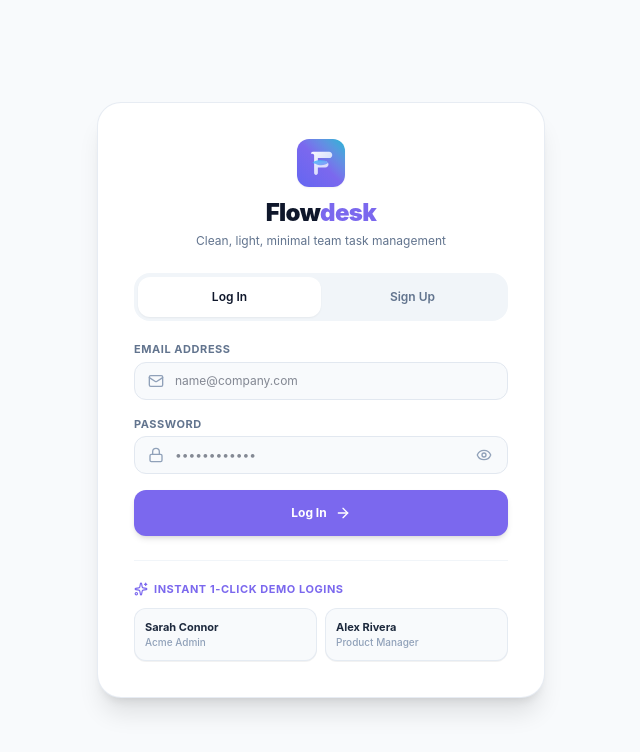
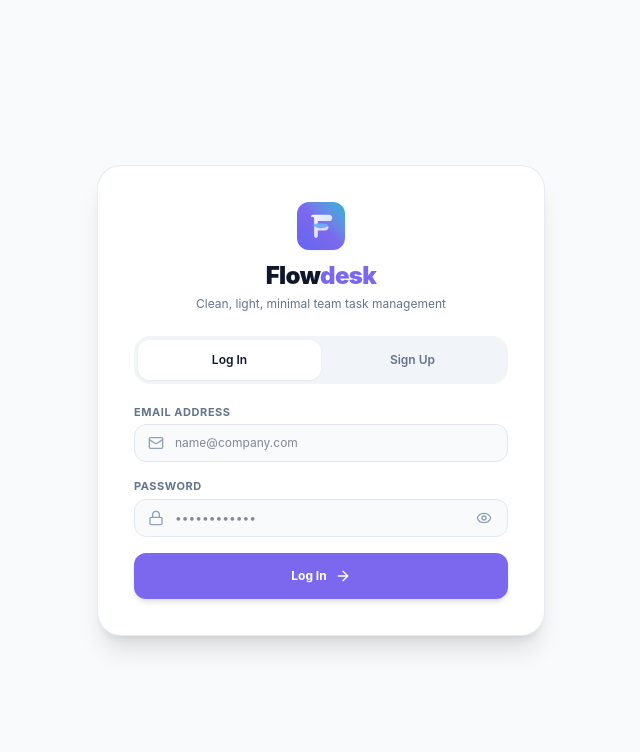
Before and after one commit to abdulsamad1366/TASK-MANEGEMENT, a Next.js app in the folder frontend/: page / in a window 1280 px wide. Shown: the top 752 px of the page, without its empty margins (319-959 px from the left). Built offline with nearby package versions, Linux system fonts and the light colour scheme.

Commit message:
feat: wipe dummy data, remove demo login buttons, and ready application for real production use

```diff
--- a/frontend/src/components/AuthModal.tsx
+++ b/frontend/src/components/AuthModal.tsx
@@ -2,7 +2,7 @@
 
 import React, { useState } from 'react';
 import { useAuth } from '../context/AuthContext';
-import { Lock, Mail, User as UserIcon, ArrowRight, Sparkles } from 'lucide-react';
+import { Lock, Mail, User as UserIcon, ArrowRight } from 'lucide-react';
 import { FlowdeskLogo } from './FlowdeskLogo';
 
 export const AuthModal: React.FC = () => {
@@ -32,18 +32,6 @@ export const AuthModal: React.FC = () => {
     }
   };
 
-  const handleQuickLogin = async (demoEmail: string) => {
-    setIsLoading(true);
-    setError('');
-    try {
-      await login({ email: demoEmail, password: 'Password123!' });
-    } catch (err: any) {
-      setError(err.message || 'Demo login failed');
-    } finally {
-      setIsLoading(false);
-    }
-  };
-
   return (
     <div className="fixed inset-0 z-50 flex items-center justify-center p-4 bg-slate-900/40 backdrop-blur-[2px] select-none">
       <div className="relative w-full max-w-md bg-white border border-slate-200/80 rounded-3xl shadow-2xl overflow-hidden p-8">
@@ -56,51 +44,6 @@ export const AuthModal: React.FC = () => {
           <p className="text-xs text-slate-500 mt-1">
             Clean, light, minimal team task management
           </p>
-        </div>
-
-        {/* 1-Click Demo Accounts */}
-        <div className="mb-6 p-3 rounded-2xl bg-purple-50/60 border border-purple-100">
-          <div className="flex items-center gap-1.5 text-[11px] font-bold text-[#7B68EE] uppercase tracking-wider mb-2">
-            <Sparkles className="w-3.5 h-3.5" />
-            <span>Instant Demo Accounts (Click to log in)</span>
-          </div>
-          <div className="grid grid-cols-2 gap-2">
-            <button
-              type="button"
-              onClick={() => handleQuickLogin('admin@acme.com')}
-              className="text-left p-2 rounded-xl bg-white border border-slate-200/80 hover:border-[#7B68EE] transition text-[11px] shadow-2xs"
-            >
-              <div className="font-bold text-slate-800 truncate">Sarah Connor</div>
-              <div className="text-[10px] text-[#7B68EE] font-semibold">Admin Role</div>
-            </button>
-
-            <button
-              type="button"
-              onClick={() => handleQuickLogin('manager@acme.com')}
-              className="text-left p-2 rounded-xl bg-white border border-slate-200/80 hover:border-[#7B68EE] transition text-[11px] shadow-2xs"
-            >
-              <div className="font-bold text-slate-800 truncate">Alex Rivera</div>
-              <div className="text-[10px] text-amber-500 font-semibold">Manager Role</div>
-            </button>
-
-            <button
-              type="button"
-              onClick={() => handleQuickLogin('priya@acme.com')}
-              className="text-left p-2 rounded-xl bg-white border border-slate-200/80 hover:border-[#7B68EE] transition text-[11px] shadow-2xs"
-            >
-              <div className="font-bold text-slate-800 truncate">Priya Patel</div>
-              <div className="text-[10px] text-slate-400 font-medium">Product / Member</div>
-            </button>
-
-            <button
-              type="button"
-              onClick={() => handleQuickLogin('david@acme.com')}
-              className="text-left p-2 rounded-xl bg-white border border-slate-200/80 hover:border-[#7B68EE] transition text-[11px] shadow-2xs"
-            >
-              <div className="font-bold text-slate-800 truncate">David Chen</div>
-              <div className="text-[10px] text-emerald-600 font-semibold">Tech Lead</div>
-            </button>
-          </div>
         </div>
 
         {/* Tab Toggle: Sign In vs Sign Up */}
--- a/frontend/src/components/AuthScreen.tsx
+++ b/frontend/src/components/AuthScreen.tsx
@@ -1,6 +1,6 @@
 import React, { useState } from 'react';
 import { useAuth } from '../context/AuthContext';
-import { Lock, Mail, User as UserIcon, ArrowRight, Sparkles, Eye, EyeOff } from 'lucide-react';
+import { Lock, Mail, User as UserIcon, ArrowRight, Eye, EyeOff } from 'lucide-react';
 import { FlowdeskLogo } from './FlowdeskLogo';
 
 interface AuthScreenProps {
@@ -61,22 +61,6 @@ export const AuthScreen: React.FC<AuthScreenProps> = ({
       }
     } catch (err: any) {
       setError(err.message || 'Authentication failed. Please check your credentials.');
-    } finally {
-      setIsLoading(false);
-    }
-  };
-
-  const handleQuickLogin = async (demoEmail: string) => {
-    setIsLoading(true);
-    setError('');
-    try {
-      const res = await login({ email: demoEmail, password: 'Password123!', inviteToken });
-      const hasWorkspaces = res.user?.workspaces && res.user.workspaces.length > 0;
-      if (onLoginSuccess) {
-        onLoginSuccess(hasWorkspaces);
-      }
-    } catch (err: any) {
-      setError(err.message || 'Demo login failed');
     } finally {
       setIsLoading(false);
     }
@@ -216,39 +200,6 @@ export const AuthScreen: React.FC<AuthScreenProps> = ({
             <ArrowRight className="w-4 h-4" />
           </button>
         </form>
-
-        {/* 1-Click Instant Demo Accounts */}
-        {!inviteToken && (
-          <div className="mt-6 pt-5 border-t border-slate-100">
-            <div className="flex items-center gap-1.5 text-[11px] font-bold text-[#7B68EE] uppercase tracking-wider mb-2.5">
-              <Sparkles className="w-3.5 h-3.5" />
-              <span>Instant 1-Click Demo Logins</span>
-            </div>
-            <div className="grid grid-cols-2 gap-2">
-              <button
-                type="button"
-                onClick={() => handleQuickLogin('admin@acme.com')}
-                className="text-left p-2.5 rounded-xl bg-slate-50 hover:bg-purple-50/50 border border-slate-200/80 hover:border-[#7B68EE] transition text-[11px] shadow-2xs group"
-              >
-                <div className="font-bold text-slate-800 truncate group-hover:text-[#7B68EE]">
-                  Sarah Connor
-                </div>
-                <div className="text-[10px] text-slate-400 font-medium">Acme Admin</div>
-              </button>
-
-              <button
-                type="button"
-                onClick={() => handleQuickLogin('manager@acme.com')}
-                className="text-left p-2.5 rounded-xl bg-slate-50 hover:bg-purple-50/50 border border-slate-200/80 hover:border-[#7B68EE] transition text-[11px] shadow-2xs group"
-              >
-                <div className="font-bold text-slate-800 truncate group-hover:text-[#7B68EE]">
-                  Alex Rivera
-                </div>
-                <div className="text-[10px] text-slate-400 font-medium">Product Manager</div>
-              </button>
-            </div>
-          </div>
-        )}
       </div>
     </div>
   );
--- a/package.json
+++ b/package.json
@@ -10,6 +10,7 @@
     "build:frontend": "cd frontend && npm run build",
     "build": "npm run build:backend && npm run build:frontend",
     "seed": "cd backend && npm run seed",
+    "db:clean": "cd backend && npm run db:clean",
     "db:sqlite": "cd backend && npm run db:sqlite",
     "db:supabase": "cd backend && npm run db:supabase"
   },
```
Also changed, not shown: 2 other files (tests, documents, lock files or other folders).
